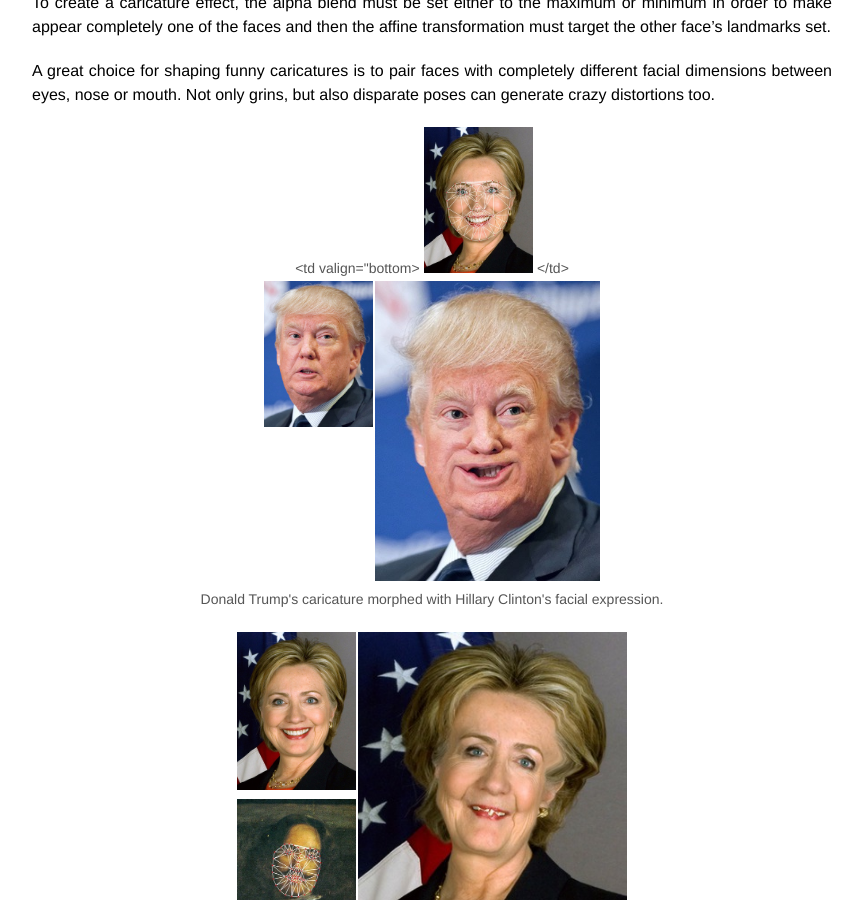
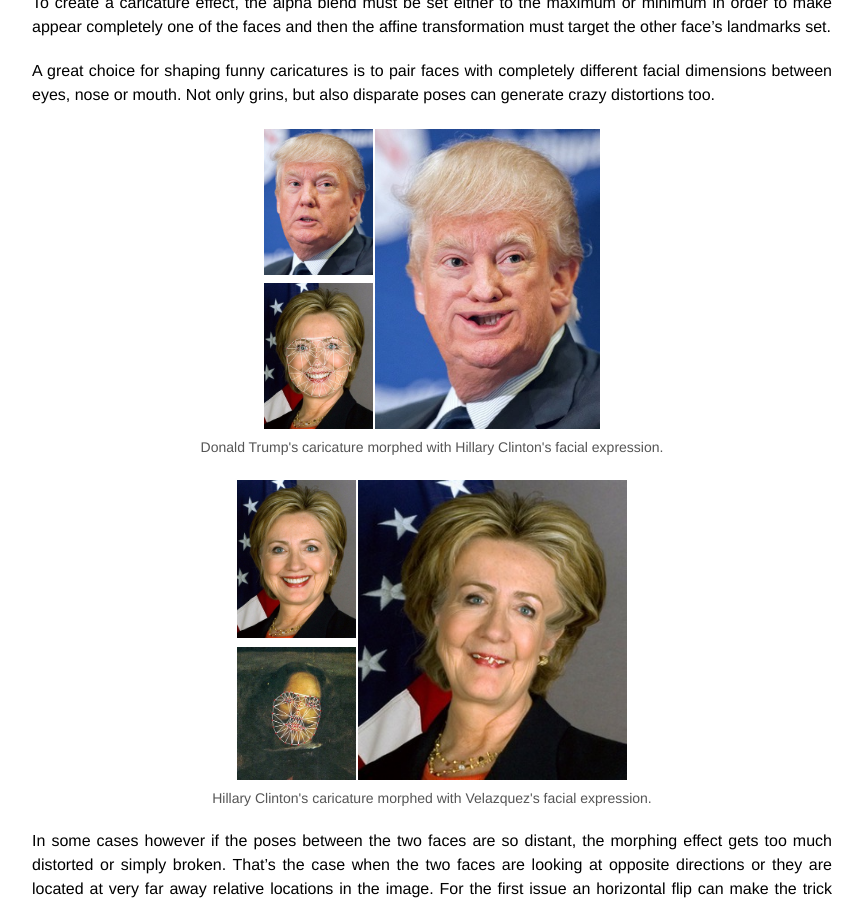
Before and after one commit to valillon/valillon.github.io, a Jekyll site: the page built from _posts/2018-12-03-face-morphing-caricatures.markdown, in a window 1280 px wide and 900 px high, scrolled down 2121 px. Shown: the whole window, without its empty margins (208-1071 px from the left). Built offline with Jekyll 4.4.1, drawn with Linux system fonts in a browser that asks for light colours; comment, search, counter and statistics services are not loaded.

Commit message:
Fixed broken alignment

```diff
--- a/_posts/2018-12-03-face-morphing-caricatures.markdown
+++ b/_posts/2018-12-03-face-morphing-caricatures.markdown
@@ -61,7 +61,7 @@ A great choice for shaping funny caricatures is to pair faces with completely di
 		<img src="{{site.baseurl}}/assets/caricatures/donald_trump.jpg" width="109.5">
 	</td><td rowspan="2">
 		<img src="{{site.baseurl}}/assets/caricatures/hillary_clinton-donald_trump-0001.jpg" height="300">
-	</td></tr><tr><td valign="bottom>
+	</td></tr><tr><td valign="bottom">
 		<img src="{{site.baseurl}}/assets/caricatures/hillary_clinton_delaunay.jpg" width="109.5">
 	</td></tr>
 	</tbody></table>
```
